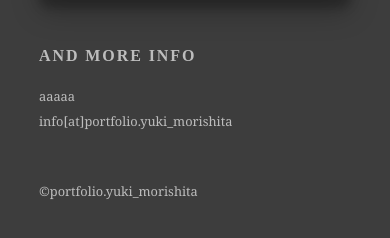
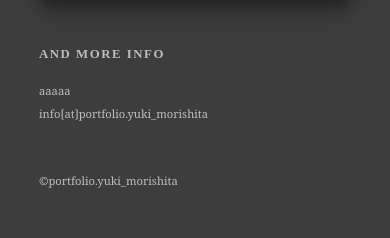
Before and after one commit to Freizeit-sys/Portofolio, a plain HTML site: page index.html in a window 390 px wide. Shown: the part 1308-1546 px from the top of the page. Drawn offline with Linux system fonts and the light colour scheme.

Commit message:
update index.html and style.css

```diff
--- a/css/style.css
+++ b/css/style.css
@@ -108,6 +108,7 @@ img {
 .more-info h1 {
     margin-bottom: 20px;
     font-family: "Robot", serif;
+    font-size: 1.0em;
     line-height: 1;
     letter-spacing: 0.12em;
 }
@@ -179,5 +180,20 @@ footer {
         font-size: 0.7em;
         margin-top: 6px;
     }
+
+    .more-info h1 {
+        font-size: 0.8em;
+    }
+
+    .more-info p {
+        display: block;
+        font-family: Georgia, 'Times New Roman', Times, serif;
+        font-size: 0.7em;
+        line-height: 2;
+    }
+
+    .footer p {
+        font-size: 0.7em;
+    }
 }
 /* media Queries 480 */
```
Also changed, not shown: img/card/about.jpg, 3 other files.
